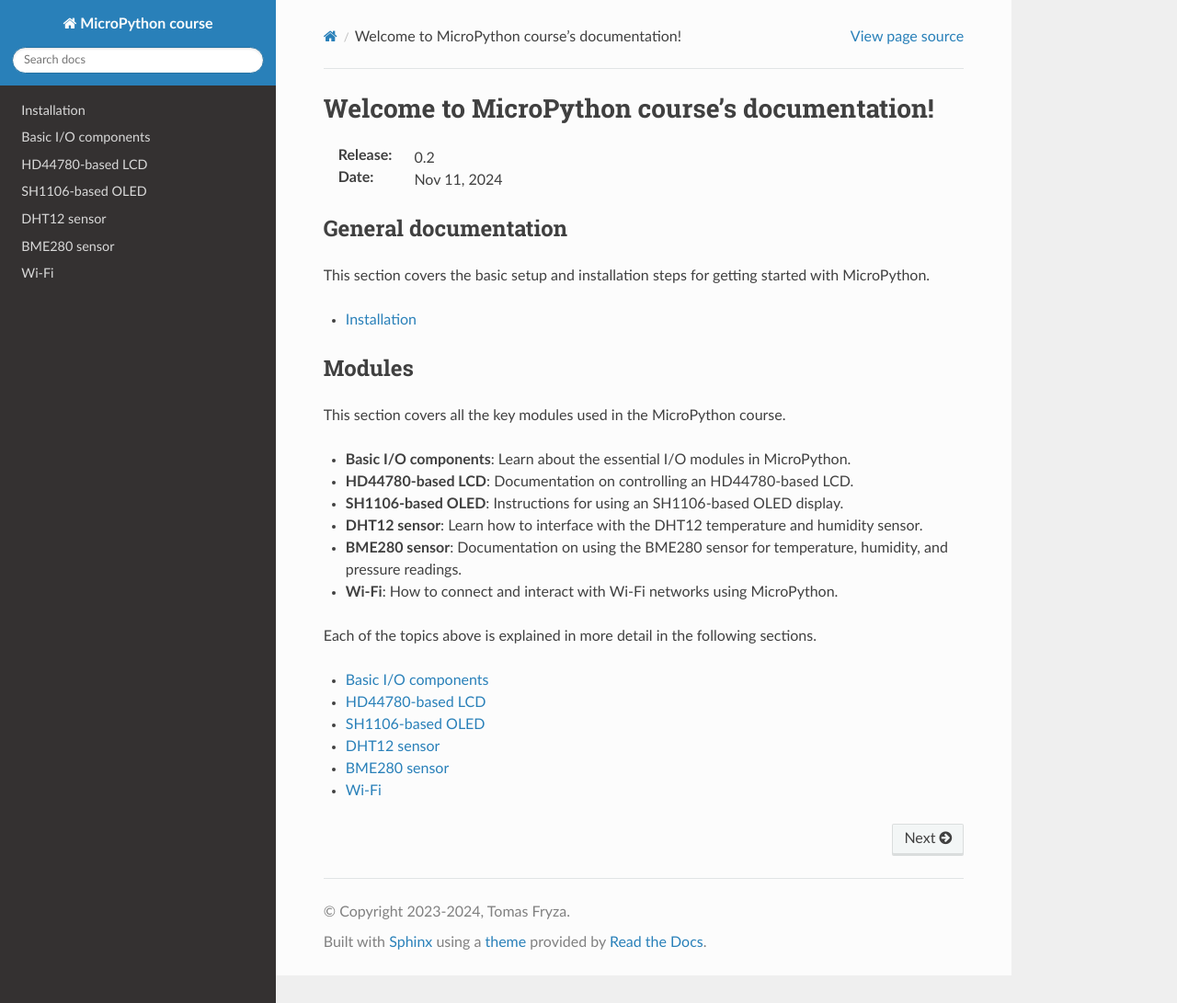
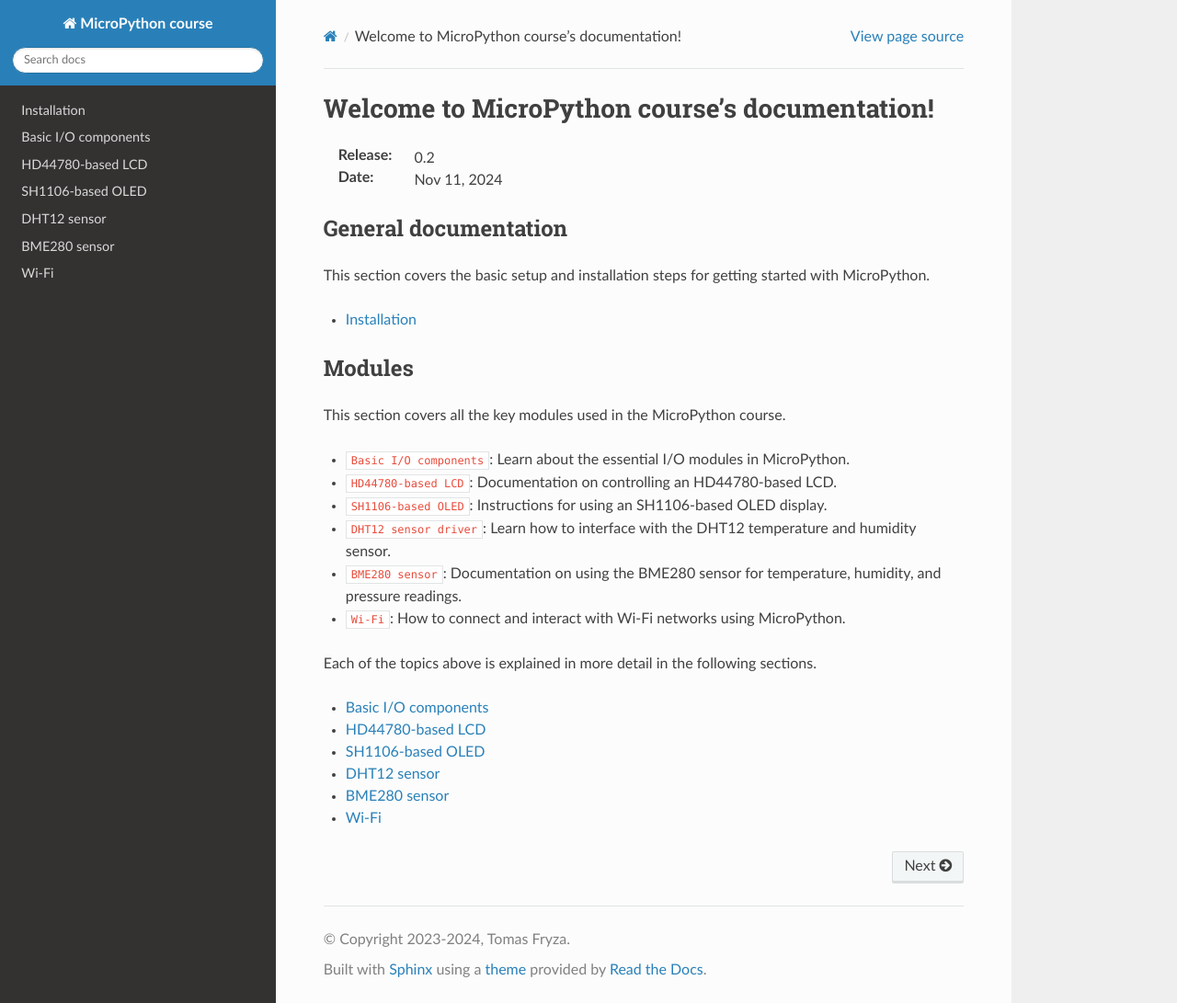
Before and after one commit to tomas-fryza/esp-micropython, a Sphinx documentation site: the page built from docs/source/index.rst, in a window 1280 px wide and 1091 px high. Shown: the whole window at 92% size. Built offline with Sphinx 7.4.7 and the Read the Docs theme 3.1.0, drawn with Linux system fonts in a browser that asks for light colours.

Commit message:
text reformated

```diff
--- a/docs/source/index.rst
+++ b/docs/source/index.rst
@@ -24,12 +24,12 @@
 
 This section covers all the key modules used in the MicroPython course.
 
-- **Basic I/O components**: Learn about the essential I/O modules in MicroPython.
-- **HD44780-based LCD**: Documentation on controlling an HD44780-based LCD.
-- **SH1106-based OLED**: Instructions for using an SH1106-based OLED display.
-- **DHT12 sensor**: Learn how to interface with the DHT12 temperature and humidity sensor.
-- **BME280 sensor**: Documentation on using the BME280 sensor for temperature, humidity, and pressure readings.
-- **Wi-Fi**: How to connect and interact with Wi-Fi networks using MicroPython.
+- ``Basic I/O components``: Learn about the essential I/O modules in MicroPython.
+- ``HD44780-based LCD``: Documentation on controlling an HD44780-based LCD.
+- ``SH1106-based OLED``: Instructions for using an SH1106-based OLED display.
+- ``DHT12 sensor driver``: Learn how to interface with the DHT12 temperature and humidity sensor.
+- ``BME280 sensor``: Documentation on using the BME280 sensor for temperature, humidity, and pressure readings.
+- ``Wi-Fi``: How to connect and interact with Wi-Fi networks using MicroPython.
 
 Each of the topics above is explained in more detail in the following sections.
 
```
